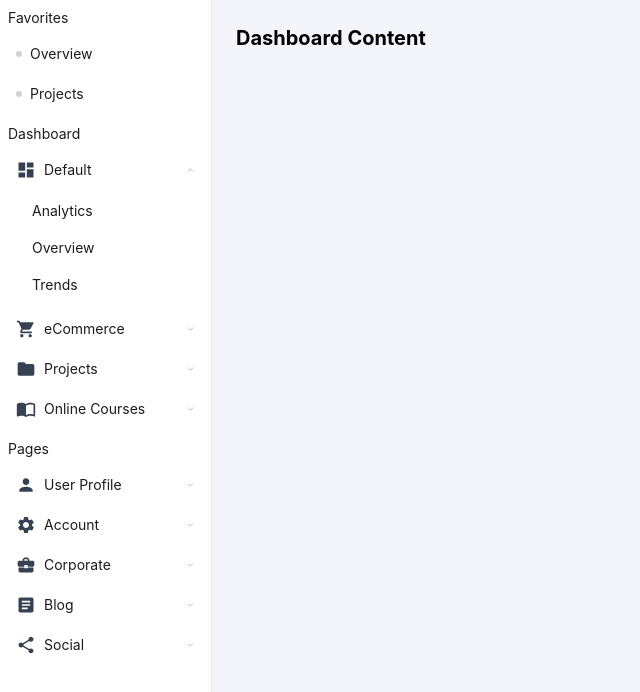
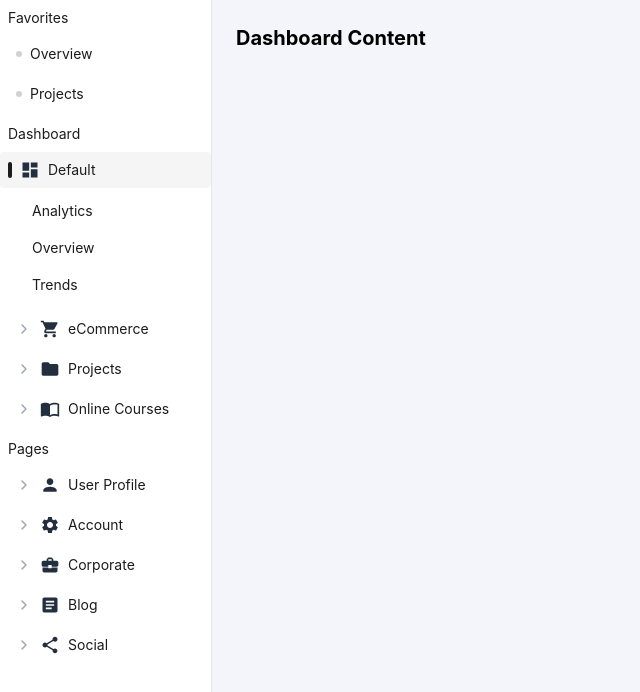
Before and after one commit to himanshu-mishu/juspay-ui-dashboard-assignment, a React (Vite) app: page / in a window 1280 px wide. Both pictures are taken after a click on the button "Default". Shown: the top 692 px of the page, without its empty margins (0-640 px from the left). Built offline with nearby package versions, Linux system fonts and the light colour scheme.

Commit message:
feat(nav): add vertical active marker for dashboard menu item

```diff
--- a/src/components/ui/NavItem.jsx
+++ b/src/components/ui/NavItem.jsx
@@ -1,7 +1,7 @@
 import {
   MdDashboard, MdShoppingCart, MdFolder, MdImportContacts, MdPerson, MdSettings, MdBusinessCenter, MdArticle, MdShare,
 } from "react-icons/md";
-import { FiChevronDown } from "react-icons/fi";
+import { FiChevronRight, FiChevronDown } from "react-icons/fi";
 
 const icons = {
   default: MdDashboard,
@@ -15,37 +15,64 @@ const icons = {
   social: MdShare,
 };
 
-export default function NavItem({ item, isOpen, onClick, sectionKey }) {
-  const hasSubItems = item.expandable && Array.isArray(item.subItems);
+export default function NavItem({ item, isOpen, onClick, sectionKey, active }) {
+  if (!item) return null;
+  const hasSubItems = !!item.expandable && Array.isArray(item.subItems);
+  const isDashboard = sectionKey === "dashboard";
+  const isPages = sectionKey === "pages";
+
+  // Padding left for active dashboard highlight
+  const paddingClass = isDashboard && active ? "pl-5" : "";
 
   return (
-    <li className="mb-1">
+    <li className="mb-1 relative">
       <button
         onClick={hasSubItems ? onClick : undefined}
-        className="flex items-center justify-between w-full px-4 py-2 rounded font-inter text-[14px] leading-5 font-normal bg-white text-[#1c1c1c]"
+        className={`
+          flex items-center w-full px-4 py-2 rounded font-inter text-[14px] leading-5 font-normal
+          ${isDashboard && active ? "bg-[#F5F5F5] relative" : "bg-white"}
+          text-[#1c1c1c] ${paddingClass}
+        `}
         style={{ letterSpacing: 0 }}
       >
-        <span className="flex items-center gap-2">
-          {item.icon && icons[item.icon] && (
-            <span className="text-gray-700">
-              {icons[item.icon]({ className: "w-5 h-5" })}
-            </span>
-          )}
-          {sectionKey === "favorites" && (
-                <span className="w-1.5 h-1.5 rounded-full bg-[#1C1C1C33]" />
-              )}
-          {item.label}
-        </span>
-        {hasSubItems && (
-          <FiChevronDown
-            className={`ml-2 text-gray-400 transition-transform duration-200 ${isOpen ? "rotate-180" : ""}`}
+        {/* Small active vertical rectangle */}
+        {isDashboard && active && (
+          <span
+            className="absolute"
             style={{
-              borderRadius: "2px",
-              width: "9px",
-              height: "16px",
+              left: '8px',
+              top: '10px',
+              width: '4px',
+              height: '16px',
+              background: '#1C1C1C',
+              opacity: 1,
+              borderRadius: '16px'
             }}
           />
         )}
+
+        <span className="flex items-center gap-2 relative z-10">
+  {/* Chevron logic */}
+  {hasSubItems && (
+    sectionKey === "pages"
+      ? (
+        (active && isOpen)
+          ? <FiChevronDown className="text-gray-400 text-base" />
+          : <FiChevronRight className="text-gray-400 text-base" />
+      )
+      : (!active && <FiChevronRight className="text-gray-400 text-base" />)
+  )}
+  {item.icon && icons[item.icon] && (
+    <span className="text-[#232e3e]">
+      {icons[item.icon]({ className: "w-5 h-5" })}
+    </span>
+  )}
+  {sectionKey === "favorites" && (
+    <span className="w-1.5 h-1.5 rounded-full bg-[#1C1C1C33]" />
+  )}
+  {item.label}
+</span>
+
       </button>
       {hasSubItems && isOpen && (
         <ul id={`${item.key}-submenu`} className="pl-8 py-1 bg-white">
@@ -55,7 +82,6 @@ export default function NavItem({ item, isOpen, onClick, sectionKey }) {
               className="flex items-center py-2 font-inter text-[14px] bg-white text-[#1c1c1c]"
               style={{ fontWeight: 400, letterSpacing: 0 }}
             >
-
               {sub.label}
             </li>
           ))}
--- a/src/components/ui/NavSection.jsx
+++ b/src/components/ui/NavSection.jsx
@@ -3,9 +3,11 @@ import NavItem from "./NavItem";
 
 export default function NavSection({ section }) {
   const [openItemKey, setOpenItemKey] = useState(null);
+  const [activeItemKey, setActiveItemKey] = useState(null);
 
   const handleNavItemClick = key => {
     setOpenItemKey(prev => (prev === key ? null : key));
+    setActiveItemKey(key);
   };
 
   return (
@@ -28,6 +30,7 @@ export default function NavSection({ section }) {
             isOpen={openItemKey === item.key}
             onClick={() => handleNavItemClick(item.key)}
             sectionKey={section.key}
+            active={activeItemKey === item.key}
           />
         ))}
       </ul>
```
